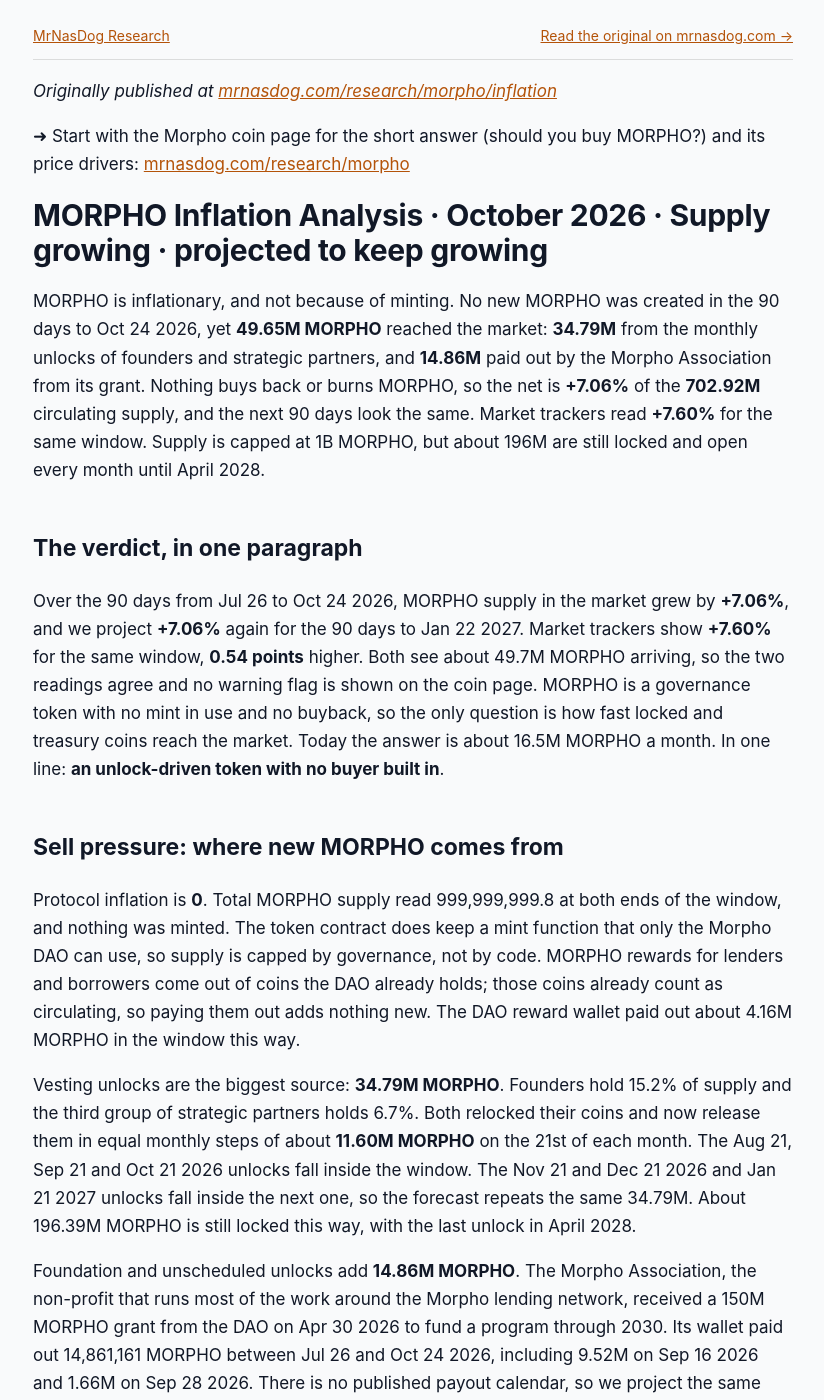
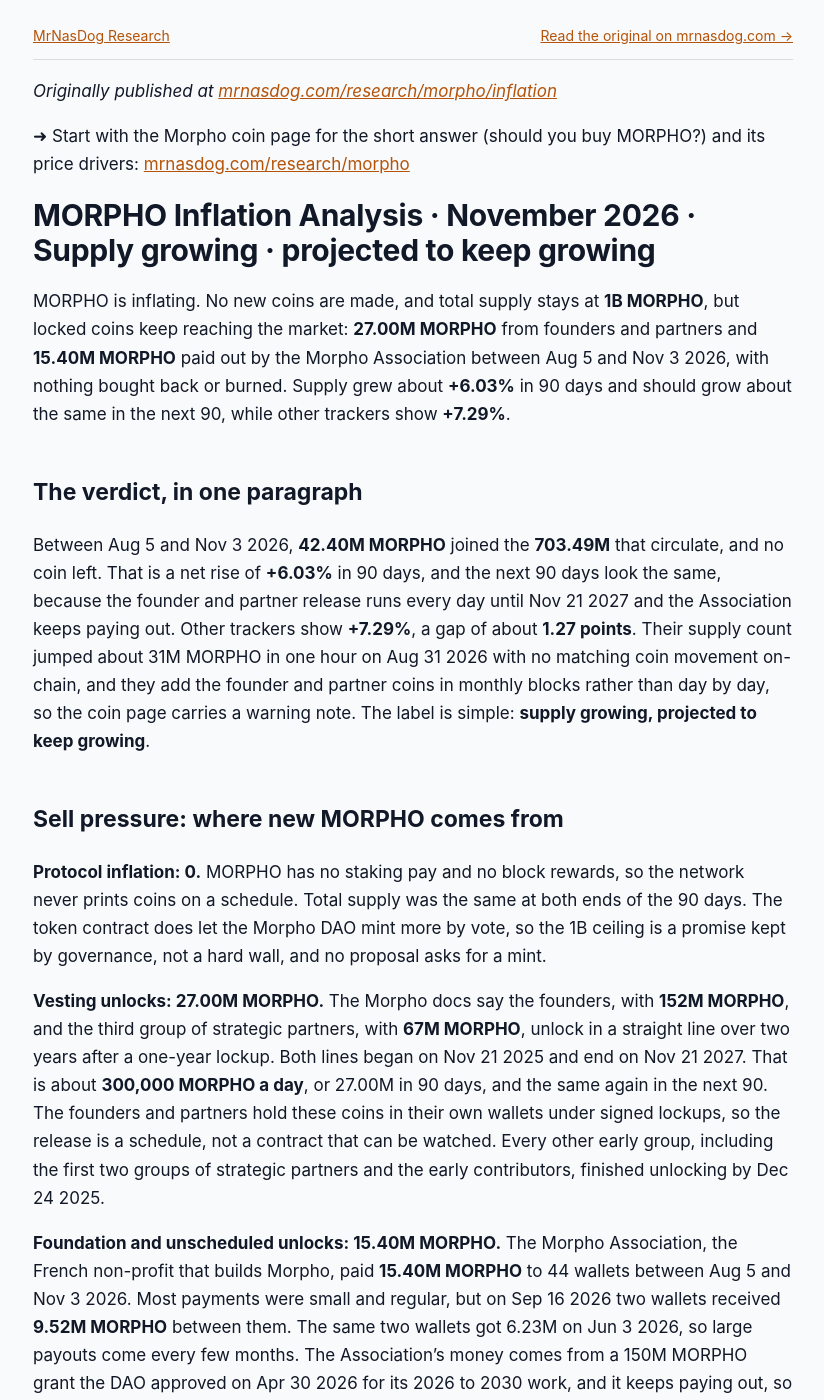
Before and after one commit to jeevansongmy-spec/mrnasdog-articles, a Jekyll site: the page built from crypto/morpho-pressure-framework.md, in a window 1280 px wide and 1400 px high. Shown: the whole window, without its empty margins (227-1051 px from the left). Built offline with Jekyll 4.4.1, drawn with Linux system fonts in a browser that asks for light colours; some of the changed text lies outside the part shown.

Commit message:
publish: crypto/morpho-pressure-framework

```diff
--- a/crypto/morpho-pressure-framework.md
+++ b/crypto/morpho-pressure-framework.md
@@ -1,6 +1,6 @@
 ---
-title:         "MORPHO Inflation Analysis · October 2026 · Supply growing · projected to keep growing"
-description:   "MORPHO supply is growing with no minting: 34.79M of monthly unlocks and 14.86M of Association payouts lift supply +7.06% in 90 days. No buyback or burn."
+title:         "MORPHO Inflation Analysis · November 2026 · Supply growing · projected to keep growing"
+description:   "MORPHO is inflationary with no minting: 27.00M MORPHO of founder and partner unlocks and 15.40M of Association payouts give +6.03% in 90 days, same next."
 canonical_url: "https://mrnasdog.com/research/morpho/inflation"
 tags:          ["crypto", "morpho", "defi", "ethereum"]
 published:     true
@@ -10,56 +10,64 @@ published:     true
 <!-- main-page -->
 ➜ Start with the Morpho coin page for the short answer (should you buy MORPHO?) and its price drivers: [mrnasdog.com/research/morpho](https://mrnasdog.com/research/morpho)
 
-# MORPHO Inflation Analysis · October 2026 · Supply growing · projected to keep growing
+# MORPHO Inflation Analysis · November 2026 · Supply growing · projected to keep growing
 
-MORPHO is inflationary, and not because of minting. No new MORPHO was created in the 90 days to Oct 24 2026, yet **49.65M MORPHO** reached the market: **34.79M** from the monthly unlocks of founders and strategic partners, and **14.86M** paid out by the Morpho Association from its grant. Nothing buys back or burns MORPHO, so the net is **+7.06%** of the **702.92M** circulating supply, and the next 90 days look the same. Market trackers read **+7.60%** for the same window. Supply is capped at 1B MORPHO, but about 196M are still locked and open every month until April 2028.
+MORPHO is inflating. No new coins are made, and total supply stays at **1B MORPHO**, but locked coins keep reaching the market: **27.00M MORPHO** from founders and partners and **15.40M MORPHO** paid out by the Morpho Association between Aug 5 and Nov 3 2026, with nothing bought back or burned. Supply grew about **+6.03%** in 90 days and should grow about the same in the next 90, while other trackers show **+7.29%**.
 
 ## The verdict, in one paragraph
 
-Over the 90 days from Jul 26 to Oct 24 2026, MORPHO supply in the market grew by **+7.06%**, and we project **+7.06%** again for the 90 days to Jan 22 2027. Market trackers show **+7.60%** for the same window, **0.54 points** higher. Both see about 49.7M MORPHO arriving, so the two readings agree and no warning flag is shown on the coin page. MORPHO is a governance token with no mint in use and no buyback, so the only question is how fast locked and treasury coins reach the market. Today the answer is about 16.5M MORPHO a month. In one line: **an unlock-driven token with no buyer built in**.
+Between Aug 5 and Nov 3 2026, **42.40M MORPHO** joined the **703.49M** that circulate, and no coin left. That is a net rise of **+6.03%** in 90 days, and the next 90 days look the same, because the founder and partner release runs every day until Nov 21 2027 and the Association keeps paying out. Other trackers show **+7.29%**, a gap of about **1.27 points**. Their supply count jumped about 31M MORPHO in one hour on Aug 31 2026 with no matching coin movement on-chain, and they add the founder and partner coins in monthly blocks rather than day by day, so the coin page carries a warning note. The label is simple: **supply growing, projected to keep growing**.
 
 ## Sell pressure: where new MORPHO comes from
 
-Protocol inflation is **0**. Total MORPHO supply read 999,999,999.8 at both ends of the window, and nothing was minted. The token contract does keep a mint function that only the Morpho DAO can use, so supply is capped by governance, not by code. MORPHO rewards for lenders and borrowers come out of coins the DAO already holds; those coins already count as circulating, so paying them out adds nothing new. The DAO reward wallet paid out about 4.16M MORPHO in the window this way.
+**Protocol inflation: 0.** MORPHO has no staking pay and no block rewards, so the network never prints coins on a schedule. Total supply was the same at both ends of the 90 days. The token contract does let the Morpho DAO mint more by vote, so the 1B ceiling is a promise kept by governance, not a hard wall, and no proposal asks for a mint.
 
-Vesting unlocks are the biggest source: **34.79M MORPHO**. Founders hold 15.2% of supply and the third group of strategic partners holds 6.7%. Both relocked their coins and now release them in equal monthly steps of about **11.60M MORPHO** on the 21st of each month. The Aug 21, Sep 21 and Oct 21 2026 unlocks fall inside the window. The Nov 21 and Dec 21 2026 and Jan 21 2027 unlocks fall inside the next one, so the forecast repeats the same 34.79M. About 196.39M MORPHO is still locked this way, with the last unlock in April 2028.
+**Vesting unlocks: 27.00M MORPHO.** The Morpho docs say the founders, with **152M MORPHO**, and the third group of strategic partners, with **67M MORPHO**, unlock in a straight line over two years after a one-year lockup. Both lines began on Nov 21 2025 and end on Nov 21 2027. That is about **300,000 MORPHO a day**, or 27.00M in 90 days, and the same again in the next 90. The founders and partners hold these coins in their own wallets under signed lockups, so the release is a schedule, not a contract that can be watched. Every other early group, including the first two groups of strategic partners and the early contributors, finished unlocking by Dec 24 2025.
 
-Foundation and unscheduled unlocks add **14.86M MORPHO**. The Morpho Association, the non-profit that runs most of the work around the Morpho lending network, received a 150M MORPHO grant from the DAO on Apr 30 2026 to fund a program through 2030. Its wallet paid out 14,861,161 MORPHO between Jul 26 and Oct 24 2026, including 9.52M on Sep 16 2026 and 1.66M on Sep 28 2026. There is no published payout calendar, so we project the same 14.86M for the next 90 days. Long-term locks and bankruptcy releases are **0**: no court-held MORPHO exists and no long lock is due to open.
+**Foundation and unscheduled unlocks: 15.40M MORPHO.** The Morpho Association, the French non-profit that builds Morpho, paid **15.40M MORPHO** to 44 wallets between Aug 5 and Nov 3 2026. Most payments were small and regular, but on Sep 16 2026 two wallets received **9.52M MORPHO** between them. The same two wallets got 6.23M on Jun 3 2026, so large payouts come every few months. The Association's money comes from a 150M MORPHO grant the DAO approved on Apr 30 2026 for its 2026 to 2030 work, and it keeps paying out, so the next 90 days are counted at the same pace.
+
+**Long-term locked or bankruptcy: 0.** No court estate or bankruptcy pile of MORPHO is waiting to be paid out.
 
 ## Buy pressure: where new MORPHO goes
 
-The buy side of MORPHO is empty. There is no programmatic buyback (**0**): borrowers on Morpho pay interest to lenders and to the vault managers who pick the markets, and the protocol fee that could send a cut to the DAO has never been switched on. There is no fee burn (**0**): the burn addresses held nothing at either end and total supply did not fall.
+**Programmatic buyback: 0.** Morpho does not buy its own token. Borrowers pay interest to lenders and vault managers, and none of that money is used for MORPHO. No vote to switch on a protocol fee has been put forward through MIP 134.
 
-There is no foundation buy (**0**). The Association and the DAO pay MORPHO out; they do not buy it back. The largest outside buyer on record is Apollo, which agreed in February 2026 to acquire up to 90M MORPHO over four years, on the market or over the counter. Those purchases move coins that already circulate, so they do not take anything out of the count, even though they help absorb new supply. There is no new long-term lock (**0**) either: MORPHO has no staking and no vote-escrow, so nothing pulls coins out of the market for long periods.
+**Protocol fee burn: 0.** Nothing burns MORPHO, and total supply did not change in the 90 days.
+
+**Foundation buy: 0.** Neither the DAO nor the Association buys MORPHO. Apollo agreed on Feb 13 2026 that it may buy up to **90M MORPHO** over four years, in the market or in private deals. Those are coins that already circulate, so its buying takes nothing out of the count, even though it can help the price.
+
+**New long-term lock: 0.** MORPHO has no staking or lock-up program, so no coins are pulled out of circulation that way.
 
 ## Foundation and overhang
 
-Three pools matter for MORPHO's future supply. The first is the monthly unlock queue: about **196.39M MORPHO** still owed to founders and strategic partners, opening by about 11.60M a month until April 2028. It is a fixed schedule, checked by a web walk every two weeks.
+The biggest pile is the **Morpho DAO treasury**, with about **291.00M MORPHO**. It did not move between Aug 5 and Nov 3 2026, and it already counts as circulating, so it adds nothing to the 90-day number. It can only move by a DAO vote, as it did when the 150M grant went to the Association in spring 2026.
 
-The second is the Morpho Association wallet, which held **90.97M MORPHO** on Oct 24 2026 across Ethereum and Base. It pays out every month without a calendar, and we read its balance on-chain every day. The third is the Morpho DAO treasury, about **304M MORPHO** across Ethereum and Base, which did not move in the window. The DAO treasury already counts as circulating, so its payments add new supply only when they go to the Association. Its last big decisions were the 150M Association grant in April 2026 and a 6M top-up of the reward wallet in June 2026. Smaller team and contributor wallets hold about 41.6M, 11.4M, 9.5M, 9.0M and 4.0M MORPHO and all count as circulating.
+The **Morpho Association** still holds about **90.31M MORPHO**. This is the pile that feeds the payout row, and at the recent pace it would last about a year and a half.
 
-If the Association wallet or the DAO treasury falls between our checks, that outflow enters the foundation row at the next refresh, and the same is true for any unlock that arrives earlier or larger than the schedule.
+The founders and the third group of partners still have about **114.90M MORPHO** to unlock on the steady line until Nov 21 2027. After that date the vesting row drops to zero.
 
-## How MORPHO compares to other DeFi lending governance tokens
+## How MORPHO compares to other DeFi lending tokens
 
-Among DeFi lending tokens, MORPHO sits at the heavy-supply end. Aave runs a weekly buyback of AAVE paid for by protocol revenue, so part of its supply growth has a buyer built in. Maple uses part of its revenue to buy back SYRUP. MORPHO has neither: the Morpho lending network earns large interest flows for lenders and vault managers, but none of it reaches MORPHO holders while the protocol fee stays off.
+MORPHO is a young lending token whose supply grows from releases, not from printing. Aave is the older rival: AAVE adds only a small trickle of coins, and its DAO buyback has been paused since Apr 19 2026, so its supply barely moves. Maple's SYRUP spends part of each month's revenue buying its token, though the coins it buys stay in a wallet that still counts as circulating. MORPHO has neither a buyback nor a burn, and its lenders and vault managers keep all the interest, so the token itself gains nothing from how busy Morpho is.
 
-The bigger difference is the unlock calendar. Older lending tokens finished their team and investor vesting years ago, so their new supply comes from emissions or treasury spending. MORPHO only became transferable on Nov 21 2024, and founders and partners relocked their coins into a schedule that runs to 2028. That puts MORPHO closer to young Layer 1 and Layer 2 tokens than to mature DeFi tokens: a hard 1B cap, but a float that grows every month for the next eighteen months. About 70% of MORPHO circulates today; the rest is the locked queue and the Association's grant.
+That makes MORPHO one of the faster-growing supplies among lending tokens for now. The pace is set by two things the Morpho team controls closely: the founder and partner release, which ends in November 2027, and how quickly the Association spends its grant.
 
 ## What to watch in the next 90 days
 
-The Nov 21 2026 unlock, about **11.60M MORPHO** for founders and partners, is the next dated step, followed by the same amount on Dec 21 2026 and Jan 21 2027.
+**Nov 21 2026** is one year into the founder and partner release. Nothing extra unlocks that day, because the release runs every day, but some trackers book a monthly block on the 21st, so their numbers may jump.
 
-The Morpho Association wallet is the second line: a month with payouts well above 5M MORPHO would push the foundation row above our forecast, and a quiet month would pull it below.
+**The next large Association payout.** Big payments went to the same two wallets on Jun 3 and Sep 16 2026. Another one before February 2027 would keep the payout row near 15M.
 
-A governance vote to switch on the protocol fee or to fund a buyback would be the first real buyer of MORPHO built into the system; none is on the forum or the vote page as of Oct 24 2026.
+**Apollo's buying.** Apollo's right to buy up to 90M MORPHO runs to early 2030. If it buys in private deals from team wallets rather than in the market, those sales would show up here.
 
-Any new DAO grant or reward top-up, such as the Arc incentives the DAO approved on Sep 18 2026 at about $50,000 a month, should be checked for where the coins land: coins sent to the Association add to supply, while rewards paid straight from the DAO do not.
+**Any fee switch vote.** A vote to send part of Morpho's interest to the token would add the first buy-side flow. None has been put forward yet.
 
 ## Summary
 
-MORPHO supply grows about **+7.06%** every 90 days with no minting at all: about **34.79M MORPHO** of monthly founder and partner unlocks plus about **14.86M** paid out by the Morpho Association. Nothing buys back or burns MORPHO, because the protocol fee has never been switched on. The key risk is that this pace holds until the unlocks end in April 2028, while about 196M locked MORPHO and 91M in the Association wallet still wait to reach the market. The ceiling is the 1B cap, which the DAO could only lift by voting to use the token's mint function.
+MORPHO supply grew about **+6.03%** between Aug 5 and Nov 3 2026, and the next 90 days should look the same.
 
----
+Founders and partners unlocked **27.00M MORPHO** and the Morpho Association paid out **15.40M MORPHO**, while nothing bought back or burned any.
 
-*MrNasDog Pressure Framework analysis of MORPHO, Metric 1 — Inflation. Data + explanation only. Not financial advice. Checked Oct 24 2026.*
+The Morpho DAO treasury, about 291.00M MORPHO, did not move, and the Morpho Association still holds about 90.31M MORPHO to spend.
+
+Other trackers show +7.29% because their count jumped on Aug 31 2026 and they add unlocks in monthly blocks; the coin page carries a warning note for it.
```
